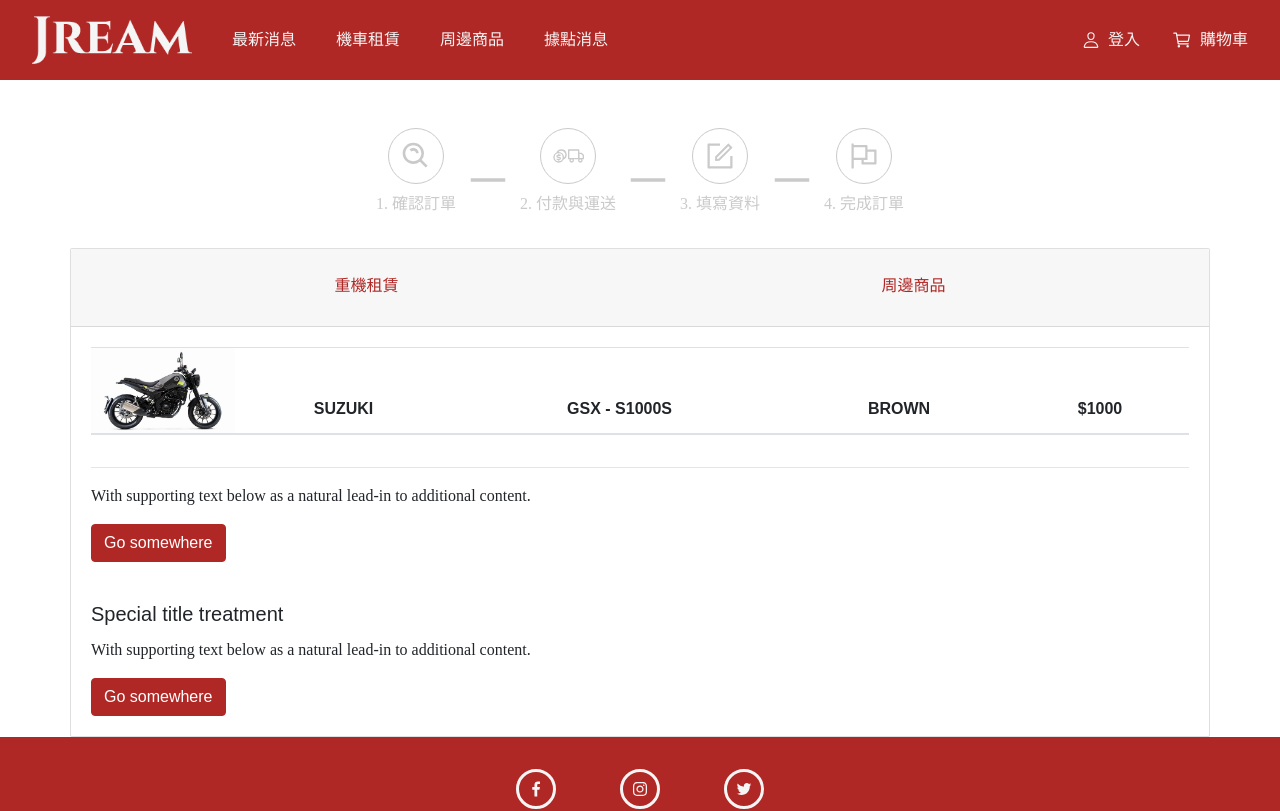
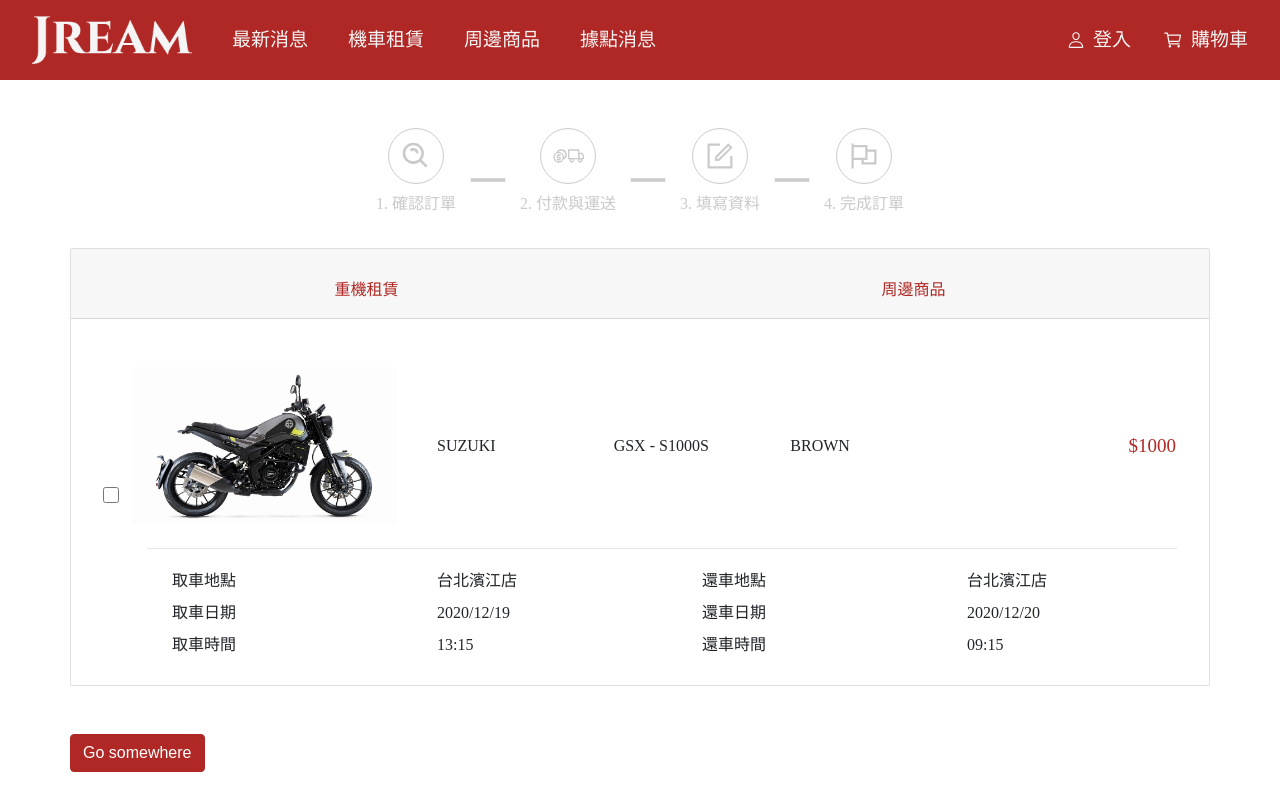
Before and after one commit to feeng10914017/Projects_jream, a React (Create React App) app: page /order in a window 1280 px wide. Shown: the top 811 px of the page. Built offline with nearby package versions, Linux system fonts and the light colour scheme.

Commit message:
update order and something style

```diff
--- a/src/components/MainContent.js
+++ b/src/components/MainContent.js
@@ -1,10 +1,11 @@
 import React, { useState, useEffect } from 'react'
-
+import Container from 'react-bootstrap/Container'
 function MainContent(props) {
   return (
     <>
       <main role="main" className="flex-shrink-0">
-        <div className="container">{props.children}</div>
+        <Container>{props.children}</Container>
+        {/* <div className="container"></div> */}
       </main>
     </>
   )
--- a/src/index.scss
+++ b/src/index.scss
@@ -12,29 +12,35 @@
 }
 h1 {
   font-family: unquote('Noto Sans TC');
-  font-size: 93;
+  font-size: 93px;
 }
 h2 {
   font-family: unquote('Noto Sans TC');
-  font-size: 58;
+  font-size: 58px;
 }
 h3 {
   font-family: unquote('Noto Sans TC');
-  font-size: 47;
+  font-size: 47px;
 }
 h4 {
   font-family: unquote('Noto Sans TC');
-  font-size: 33;
+  font-size: 33px;
 }
 h5 {
   font-family: unquote('Noto Sans TC');
-  font-size: 23;
+  font-size: 23px;
 }
 h6 {
   font-family: unquote('Noto Sans TC');
-  font-size: 23;
+  font-size: 19px;
 }
 p {
   font-family: unquote('Noto Sans TC');
-  font-size: 16;
+  font-size: 16px;
 }
+
+input[type='radio'],
+input[type='checkbox'] {
+  width: 1rem;
+  height: 1rem;
+}
--- a/src/pages/order/Order.js
+++ b/src/pages/order/Order.js
@@ -1,11 +1,13 @@
 import React, { useState, useEffect } from 'react'
+import Row from 'react-bootstrap/Row'
+import Col from 'react-bootstrap/Col'
+import Form from 'react-bootstrap/Form'
 import Card from 'react-bootstrap/Card'
 import Nav from 'react-bootstrap/Nav'
 import Button from 'react-bootstrap/Button'
 import LeaseImg from './images/Leoncino_250_gray.jpg'
-import Table from 'react-bootstrap/Table'
 
-import './order.scss'
+import './orderStepOne.scss'
 import OrderStep from './OrderStep'
 function Order() {
   return (
@@ -27,43 +29,46 @@
           </Nav>
         </Card.Header>
         <Card.Body id="motor">
-          <Table responsive>
-            <thead>
-              <tr>
-                <th class="figu">
+          <div class="lease">
+            <Form.Group controlId="formBasicCheckbox">
+              <Form.Check type="checkbox" label="" />
+            </Form.Group>
+            <div class="cardContent">
+              <Row>
+                <div class="col-3 motorImage">
                   <img src={LeaseImg} />
-                </th>
-                <th>SUZUKI</th>
-                <th>GSX - S1000S</th>
-                <th>BROWN</th>
-                <th>$1000</th>
-              </tr>
-            </thead>
-          </Table>
-          {/* <div class="cardTitle">
-            <Card.Title>
-              <p>SUZUKI</p>
-              <p>GSX - S1000S</p>
-              <p>BROWN</p>
-            </Card.Title>
-          </div> */}
-          <hr />
-          <Card.Text>
-            With supporting text below as a natural lead-in to additional
-            content.
-          </Card.Text>
-          <Button variant="primary">Go somewhere</Button>
-        </Card.Body>
-
-        <Card.Body id="produc">
-          <Card.Title>Special title treatment</Card.Title>
-          <Card.Text>
-            With supporting text below as a natural lead-in to additional
-            content.
-          </Card.Text>
-          <Button variant="primary">Go somewhere</Button>
+                </div>
+                <p class="col-2">SUZUKI</p>
+                <p class="col-2">GSX - S1000S</p>
+                <p class="col-2">BROWN</p>
+                <h6 class="col-3">$1000</h6>
+              </Row>
+              <hr />
+              <Row>
+                <p class="col-3">取車地點</p>
+                <p class="col-3">台北濱江店</p>
+                <p class="col-3">還車地點</p>
+                <p class="col-3">台北濱江店</p>
+              </Row>
+              <Row>
+                <p class="col-3">取車日期</p>
+                <p class="col-3">2020/12/19</p>
+                <p class="col-3">還車日期</p>
+                <p class="col-3">2020/12/20</p>
+              </Row>
+              <Row>
+                <p class="col-3">取車時間</p>
+                <p class="col-3">13:15</p>
+                <p class="col-3">還車時間</p>
+                <p class="col-3">09:15</p>
+              </Row>
+            </div>
+          </div>
         </Card.Body>
       </Card>
+      <Button className="test" variant="primary">
+        Go somewhere
+      </Button>
     </>
   )
 }
--- a/src/pages/order/order.scss
+++ /dev/null
@@ -1,50 +0,0 @@
-//OrderStep style
-.step {
-  margin-top: 3rem;
-  margin-bottom: 1rem;
-  display: flex;
-  justify-content: center;
-  align-items: center;
-}
-.step > div {
-  display: flex;
-  flex-direction: column;
-  align-items: center;
-  margin: 0 0.5rem;
-}
-.step > div > div {
-  height: 3.5rem;
-  width: 3.5rem;
-  border: 1px solid #cacaca;
-  border-radius: 50%;
-  display: flex;
-  justify-content: center;
-  align-items: center;
-  margin-bottom: 0.5rem;
-}
-.step > div > p {
-  color: #cacaca;
-}
-
-//step1 check
-.card {
-  border-radius: 2px;
-}
-.card-header {
-  padding: 1rem 2rem;
-}
-.card-body {
-  .figu {
-    width: 9rem;
-    padding: 0;
-    // height: 6rem;
-    img {
-      width: 100%;
-      object-fit: cover;
-      object-position: center;
-    }
-  }
-  th {
-    text-align: center;
-  }
-}
--- /dev/null
+++ b/src/pages/order/orderStepOne.scss
@@ -0,0 +1,86 @@
+//OrderStep style
+.step {
+  margin-bottom: 1rem;
+  display: flex;
+  justify-content: center;
+  align-items: center;
+}
+.step > div {
+  display: flex;
+  flex-direction: column;
+  align-items: center;
+  margin: 0 0.5rem;
+}
+.step > div > div {
+  height: 3.5rem;
+  width: 3.5rem;
+  border: 1px solid #cacaca;
+  border-radius: 50%;
+  display: flex;
+  justify-content: center;
+  align-items: center;
+  margin-bottom: 0.5rem;
+}
+.step > div > p {
+  color: #cacaca;
+}
+
+//step1 check
+.card {
+  border-radius: 2px;
+}
+.card-header {
+  padding: 0.75rem 2rem;
+  a {
+    padding: 0;
+    p {
+      margin: 1rem 0;
+    }
+  }
+}
+.card-body {
+  padding: 2rem;
+  .lease {
+    display: flex;
+    align-items: center;
+    .form-group {
+      margin-right: 1.5rem;
+    }
+    .cardContent {
+      width: 100%;
+      hr {
+        margin: 1.5rem 0;
+      }
+      .row {
+        display: flex;
+        align-items: center;
+        margin-top: 1rem;
+        img {
+          width: 100%;
+          object-fit: cover;
+          object-position: center center;
+        }
+        .col-1,
+        .col-2,
+        .col-3,
+        .col-4 {
+          margin: 0;
+          padding-left: 2.5rem;
+          line-height: 100%;
+        }
+        .motorImage {
+          padding: 0;
+        }
+        h6 {
+          text-align: end;
+          color: #b02825;
+          padding-right: 1rem;
+        }
+      }
+    }
+  }
+}
+button {
+  // margin: 0 auto;
+  margin: 3rem auto 0 auto;
+}
--- a/src/styles/content.scss
+++ b/src/styles/content.scss
@@ -2,6 +2,7 @@
   // width: 1440px;
   margin: 0 auto;
   padding: 0;
-  padding-top: 5rem;
+  margin-top: 5rem;
+  padding: 3rem 0;
   min-height: calc(100vh - 253px);
 }
```
Also changed, not shown: 1 other file (tests, documents, lock files or other folders).
